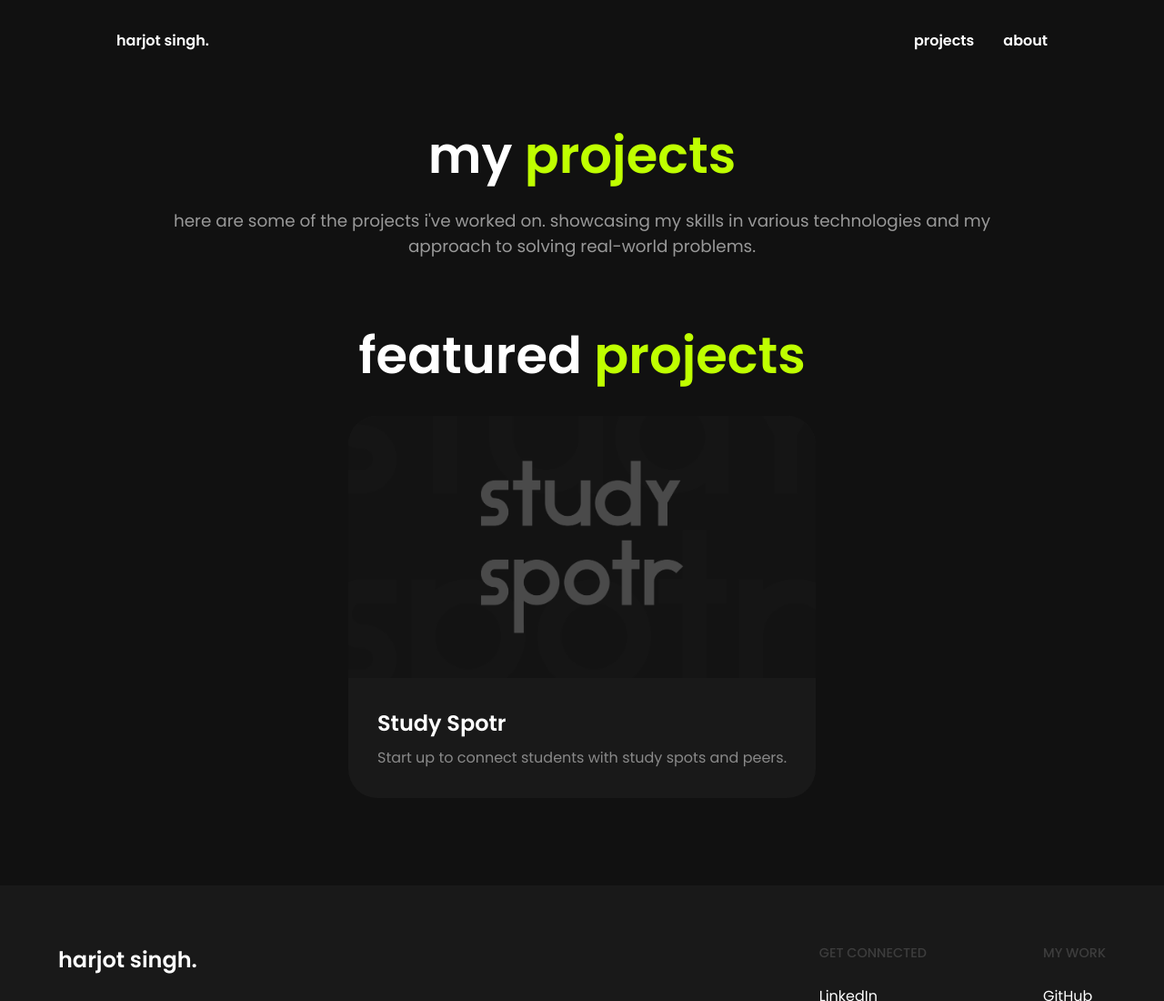
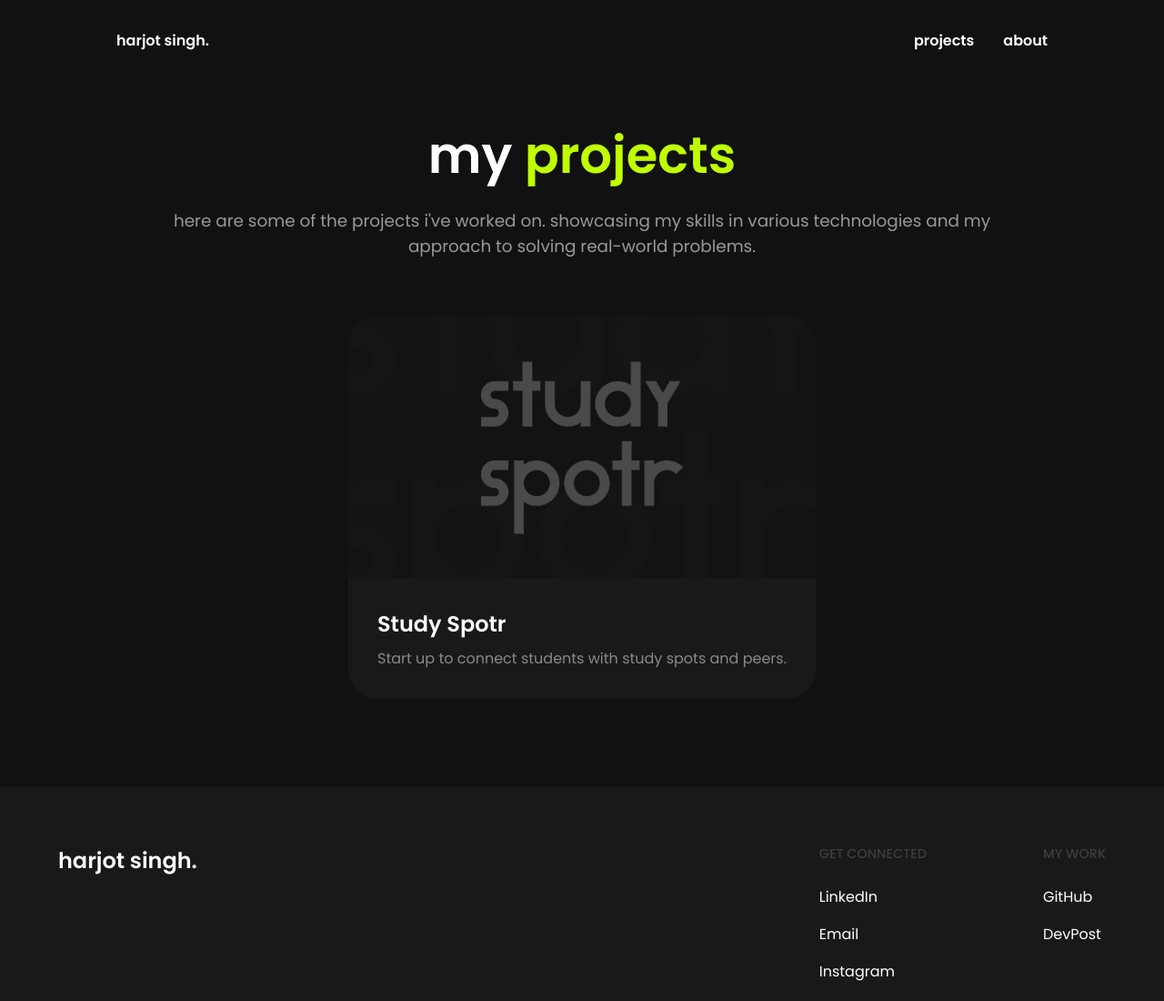
Before and after one commit to harjotsk03/iat339portfoliov2, a plain HTML site: page pages/projects.html in a window 1280 px wide. Shown: the top 1100 px of the page at 91% size. Drawn offline with Linux system fonts and the light colour scheme.

Commit message:
remove featured

```diff
--- a/pages/projects.html
+++ b/pages/projects.html
@@ -25,14 +25,13 @@
         </p>
     </section>
     <section>
-        <h2 class="work-title">featured <span class="highlight-green">projects</span></h2>
         <div class="work-grid fade-in-down">
             <a href="./studyspotr.html" class="work-item">
                 <div class="work-image">
                     <img src="../assets/STUDYSPOTrBG.png" alt="View full case study of Study Spotr" class="work-img" width="5042" height="3398">
                 </div>
                 <div class="work-info">
-                    <h3 class="work-name">Study Spotr</h3>
+                    <h2 class="work-name">Study Spotr</h2>
                     <p class="work-description">Start up to connect students with study spots and peers.</p>
                 </div>
             </a>
@@ -42,7 +41,7 @@
                     <img src="../assets/SFURSBG.png" alt="View full case study of SFU Robot Soccer Website" class="work-img" width="5042" height="3398">
                 </div>
                 <div class="work-info">
-                    <h3 class="work-name">SFU Robot Soccer Website</h3>
+                    <h2 class="work-name">SFU Robot Soccer Website</h2>
                     <p class="work-description">Redesigned and developed a website for the SFU Robot Soccer.</p>
                 </div>
             </a> -->
```
